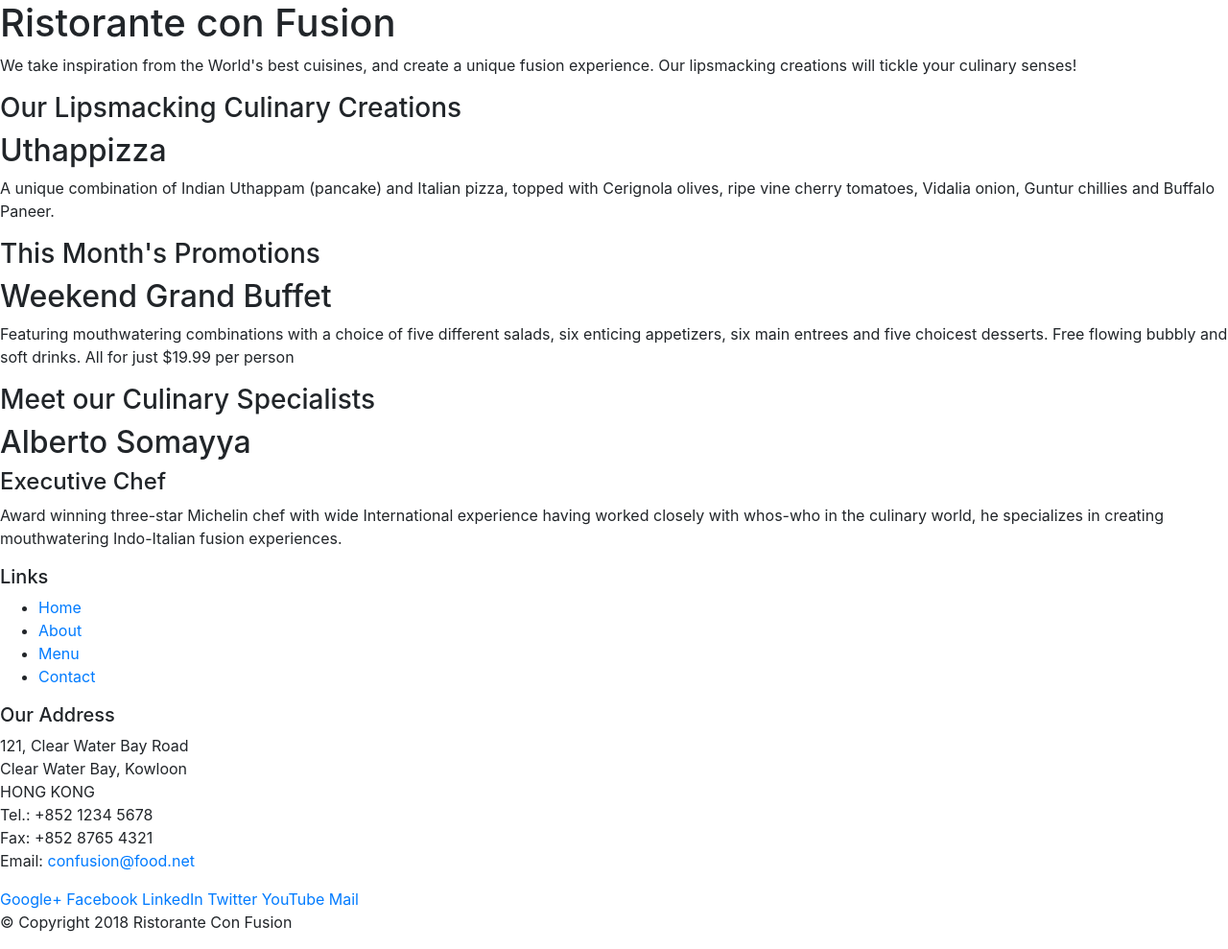
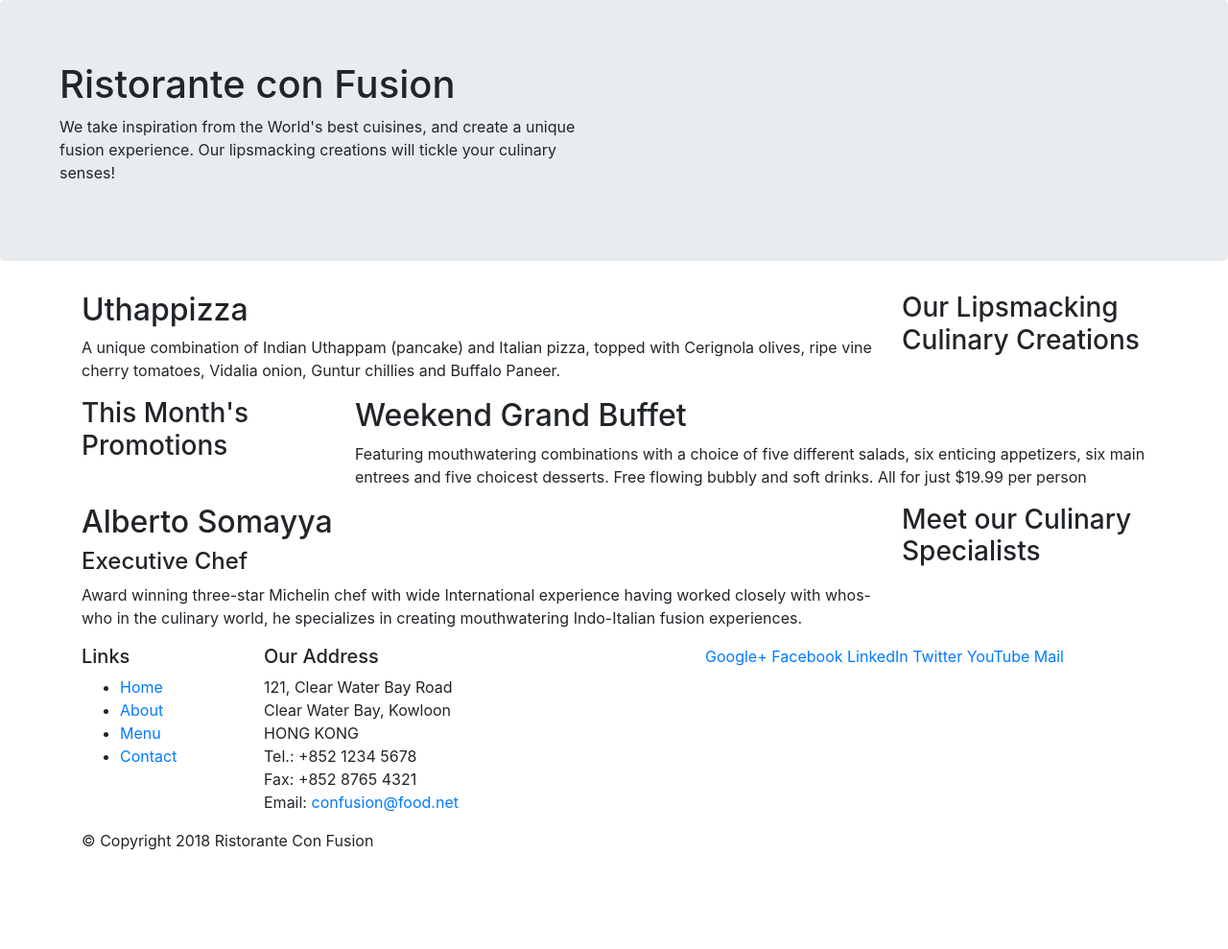
Before and after one commit to pavansaidiwakar/bootstrap, a website: page index.html in a window 1280 px wide. Shown: the whole page at 96% size. After the commit the page ends 904 px from the top, so only its background shows below. Drawn offline with nearby package versions, Linux system fonts and the light colour scheme.

Commit message:
Bootstrap Grid Part 1

```diff
--- a/index.html
+++ b/index.html
@@ -14,9 +14,9 @@
 
 <body>
 
-    <header>
-        <div>
-            <div>
+    <header class="jumbotron">
+        <div class="col-12 col-sm-6" >
+            <div class="col-12 col-sm">
                 <div>
                     <h1>Ristorante con Fusion</h1>
                     <p>We take inspiration from the World's best cuisines, and create a unique fusion experience. Our lipsmacking creations will tickle your culinary senses!</p>
@@ -27,33 +27,33 @@
         </div>
     </header>
 
-    <div>
-        <div>
-            <div>
+    <div class="container">
+        <div class="row">
+            <div class="col-12 col-sm-4 order-sm-last col-md-3">
                 <h3>Our Lipsmacking Culinary Creations</h3>
             </div>
-            <div>
+            <div class="col col-sm col-md">
                 <h2>Uthappizza</h2>
                 <p>A unique combination of Indian Uthappam (pancake) and Italian pizza, topped with Cerignola olives, ripe vine cherry tomatoes, Vidalia onion, Guntur chillies and Buffalo Paneer.</p>
             </div>
         </div>
 
 
-        <div>
-            <div>
+        <div class="row">
+            <div class="col-12 col-sm-4 col-md-3">
                 <h3>This Month's Promotions</h3>
             </div>
-            <div>
+            <div class="col col-sm col-md">
                 <h2>Weekend Grand Buffet</h2>
                 <p>Featuring mouthwatering combinations with a choice of five different salads, six enticing appetizers, six main entrees and five choicest desserts. Free flowing bubbly and soft drinks. All for just $19.99 per person </p>
             </div>
         </div>
 
-        <div>
-            <div>
+        <div class="row">
+            <div class="col-12 col-sm-4 order-sm-last col-md-3">
                 <h3>Meet our Culinary Specialists</h3>
             </div>
-            <div>
+            <div class="col col-sm col-md">
                 <h2>Alberto Somayya</h2>
                 <h4>Executive Chef</h4>
                 <p>Award winning three-star Michelin chef with wide International experience having worked closely with whos-who in the culinary world, he specializes in creating mouthwatering Indo-Italian fusion experiences. </p>
@@ -62,9 +62,9 @@
     </div>
 
     <footer>
-        <div>
-            <div>
-                <div>
+        <div class="container">
+            <div class="row">
+                <div class="col-4 col-sm-2">
                     <h5>Links</h5>
                     <ul>
                         <li><a href="#">Home</a></li>
@@ -73,7 +73,7 @@
                         <li><a href="#">Contact</a></li>
                     </ul>
                 </div>
-                <div>
+                <div class="col-7 col-sm-5">
                     <h5>Our Address</h5>
                     <address>
 		              121, Clear Water Bay Road<br>
@@ -84,8 +84,8 @@
 		              Email: <a href="mailto:confusion@food.net">confusion@food.net</a>
 		           </address>
                 </div>
-                <div>
-                    <div>
+                <div lass="col-12 col-sm-4">
+                    <div >
                         <a href="http://google.com/+">Google+</a>
                         <a href="http://www.facebook.com/profile.php?id=">Facebook</a>
                         <a href="http://www.linkedin.com/in/">LinkedIn</a>
@@ -95,8 +95,8 @@
                     </div>
                 </div>
            </div>
-           <div>
-                <div>
+           <div class="row">
+                <div class="col-auto">
                     <p>© Copyright 2018 Ristorante Con Fusion</p>
                 </div>
            </div>
```
